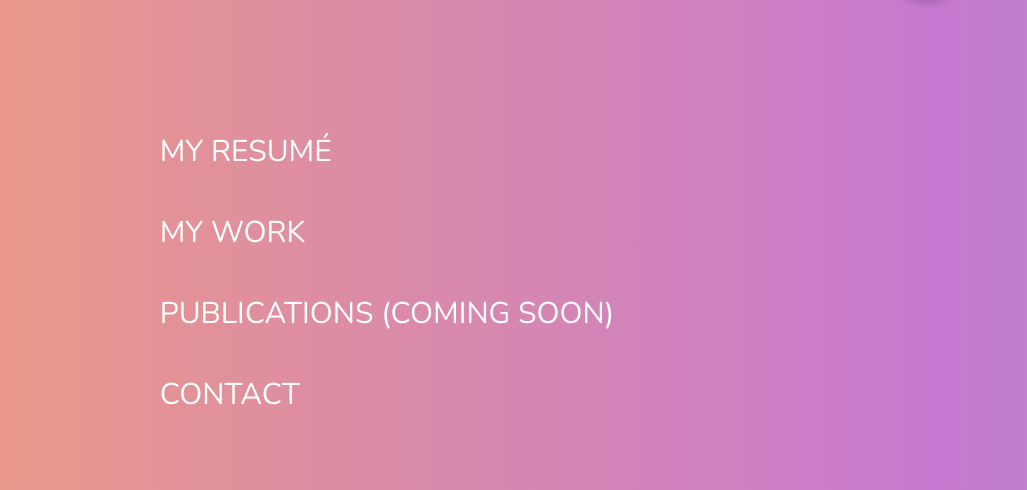
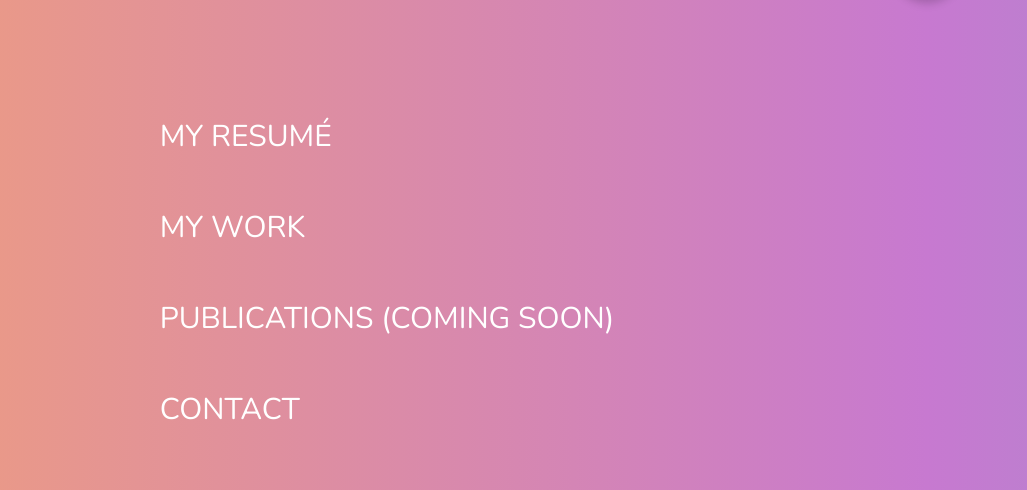
Before and after one commit to thepseudomind/portfolio, a website: page index.html in a window 1280 px wide. Both pictures are taken after a click on the label 1180 px from the left and 90 px from the top of the page. Shown: the part 127-617 px from the top of the page, 253-1280 px from the left. Drawn offline with nearby package versions, Linux system fonts and the light colour scheme.

Commit message:
adjusted links and menu update

```diff
--- a/index.html
+++ b/index.html
@@ -25,10 +25,10 @@
 
     <!-- NAVIGATION MENU -->
     <ul class="navigation__menu">
-        <li class="navigation__menu--items">My Resumé</li>
-        <li class="navigation__menu--items">My Work</li>
-        <li class="navigation__menu--items">Publications (Coming Soon)</li>
-        <li class="navigation__menu--items">Contact</li>
+        <li class="navigation__menu--items"><a href="#" class="navigation__menu--items--link">My Resumé</a></li>
+        <li class="navigation__menu--items"><a href="#projects" class="navigation__menu--items--link">My Work</a></li>
+        <li class="navigation__menu--items"><a href="#" class="navigation__menu--items--link">Publications (Coming Soon)</a></li>
+        <li class="navigation__menu--items"><a href="#contact" class="navigation__menu--items--link">Contact</a></li>
     </ul>
 
     <!-- THEMING SYSTEM -->
@@ -60,7 +60,7 @@
                 </div>
             </div>
             <div class="header__content--right">
-                <img src="img/ME.png" alt="Me" class="header__img">
+                <img src="./img/ME.png" alt="Me" class="header__img">
             </div>
         </div>
     </header>
@@ -139,7 +139,7 @@
                 </div>
             </div>
         </section>
-        <section class="contact">
+        <section class="contact" id="contact">
             <div class="contact__content">
                 <div class="contact__content--left">
                     <h2 class="contact__title" id="title">Get in touch</h2>
--- a/js/index.js
+++ b/js/index.js
@@ -51,6 +51,9 @@
             }else if(e.target.id === 'eazyrent'){
                 document.querySelector('video').src = "./img/eazyrent.mp4";
             }
+        },
+        closeNavAndNavigate : (e)=>{
+            document.getElementById('toggle').checked = false;
         }
     }
 })();
@@ -61,7 +64,8 @@
         darkModeBtn.addEventListener('click', uiCtrl.changeTheme);
         ['eazyfood', 'eazyrent'].forEach((e)=>{
             document.getElementById(e).addEventListener('click', uiCtrl.toggleVideoMode);
-        })
+        });
+        Array.from(document.querySelectorAll('.navigation__menu--items--link')).forEach(e => e.addEventListener('click', uiCtrl.closeNavAndNavigate));
     }
 
     return {
--- a/package.json
+++ b/package.json
@@ -3,7 +3,9 @@
   "version": "1.0.0",
   "description": "Portfolio",
   "main": "index.js",
+  "homepage" : "https://thepseudomind.github.io/portfolio",
   "scripts": {
+    "deploy": "gh-pages -d",
     "compile-sass": "node-sass sass/main.scss css/index.css -w"
   },
   "author": "Oderinde Olayemi",
--- a/sass/components/_navigation.scss
+++ b/sass/components/_navigation.scss
@@ -95,9 +95,9 @@
     }
 
     &__menu{
-        position: absolute;
+        position: fixed;
         top: 50vh;
-        left: 20%;
+        left: 10%;
         transform: translate(-50%, -50%);
         list-style: none;
         color: white;
@@ -107,11 +107,27 @@
         transition: all .2s ease;
 
         &--items{
-            font-size: 3rem;
-            text-transform: uppercase;
+            &:not(:last-child){
+                margin-bottom: 5rem;
+            }
 
-            &:not(:last-child){
-                margin-bottom: 4rem;
+            &--link{
+                color: white;
+
+                &:link, &:active{
+                    font-size: 3rem;
+                    text-transform: uppercase;
+                    text-decoration: none;
+                    transition: all .3s ease;
+                    padding: 1rem;
+                    background-color: transparent;
+                }
+
+                &:hover{
+                    padding: 1rem;
+                    background-color: white;
+                    color: black;
+                }
             }
         }
     }
--- a/sass/components/_project-card.scss
+++ b/sass/components/_project-card.scss
@@ -30,11 +30,11 @@
         position: relative;
 
         &--1{
-            background-image: linear-gradient(to right bottom, rgba(black, .75), rgba(black, .5)), url('../../img/food.png');
+            background-image: linear-gradient(to right bottom, rgba(black, .75), rgba(black, .5)), url('../img/food.png');
         }
 
         &--2{
-            background-image: linear-gradient(to right bottom, rgba(black, .75), rgba(black, .5)), url('../../img/rent.png');
+            background-image: linear-gradient(to right bottom, rgba(black, .75), rgba(black, .5)), url('../img/rent.png');
         }
 
         &--title{
--- a/sass/pages/_home.scss
+++ b/sass/pages/_home.scss
@@ -47,7 +47,7 @@
     border-radius: .5rem;
     // background:linear-gradient(90deg, #cc2b5e 0%,#753a88 100% );
     background:linear-gradient(90deg, #ee9ca7 0%,#ffdde1 100% );
-    transition: all .3s;
+    transition: all .3s ease;
 
     &__row{
         margin: 0 auto;
@@ -61,8 +61,6 @@
             flex-direction: column;
         }
     }
-
-
 }
 
 .contact{
```
Also changed, not shown: css/index.css.
